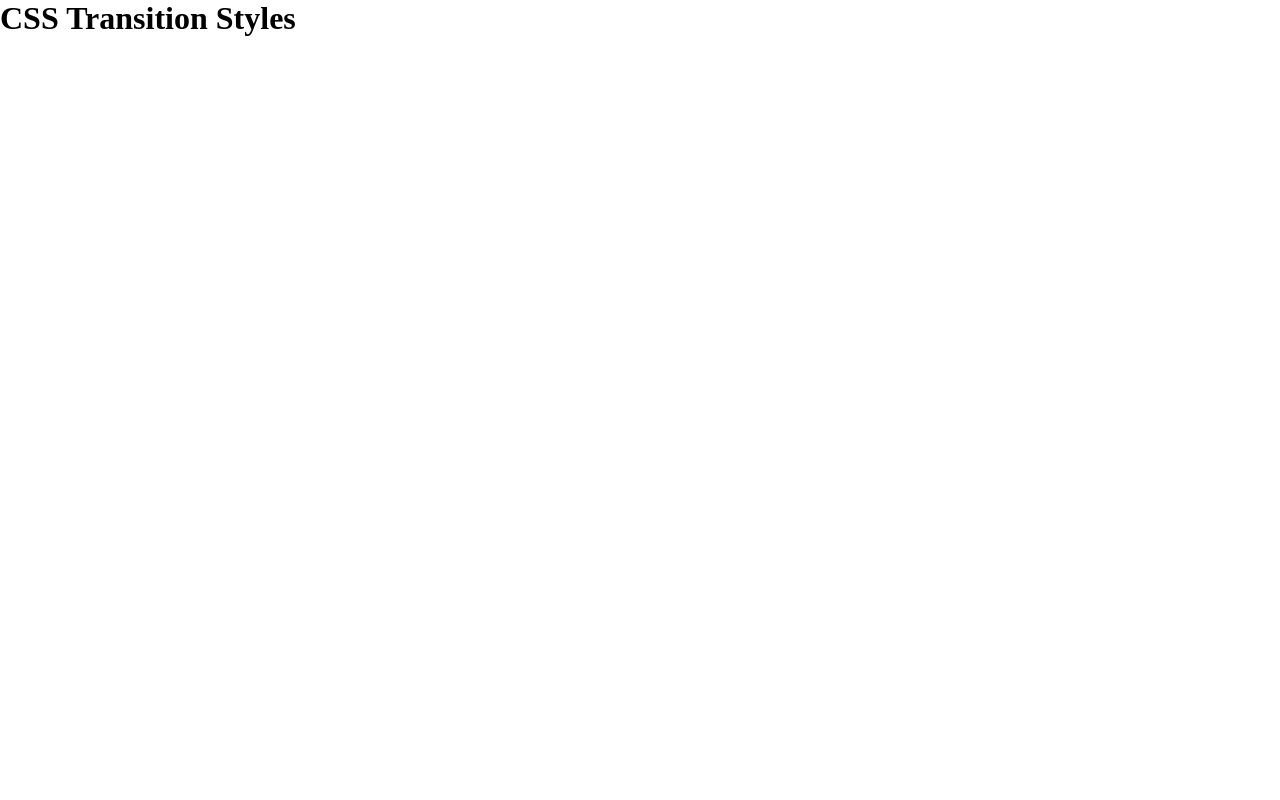
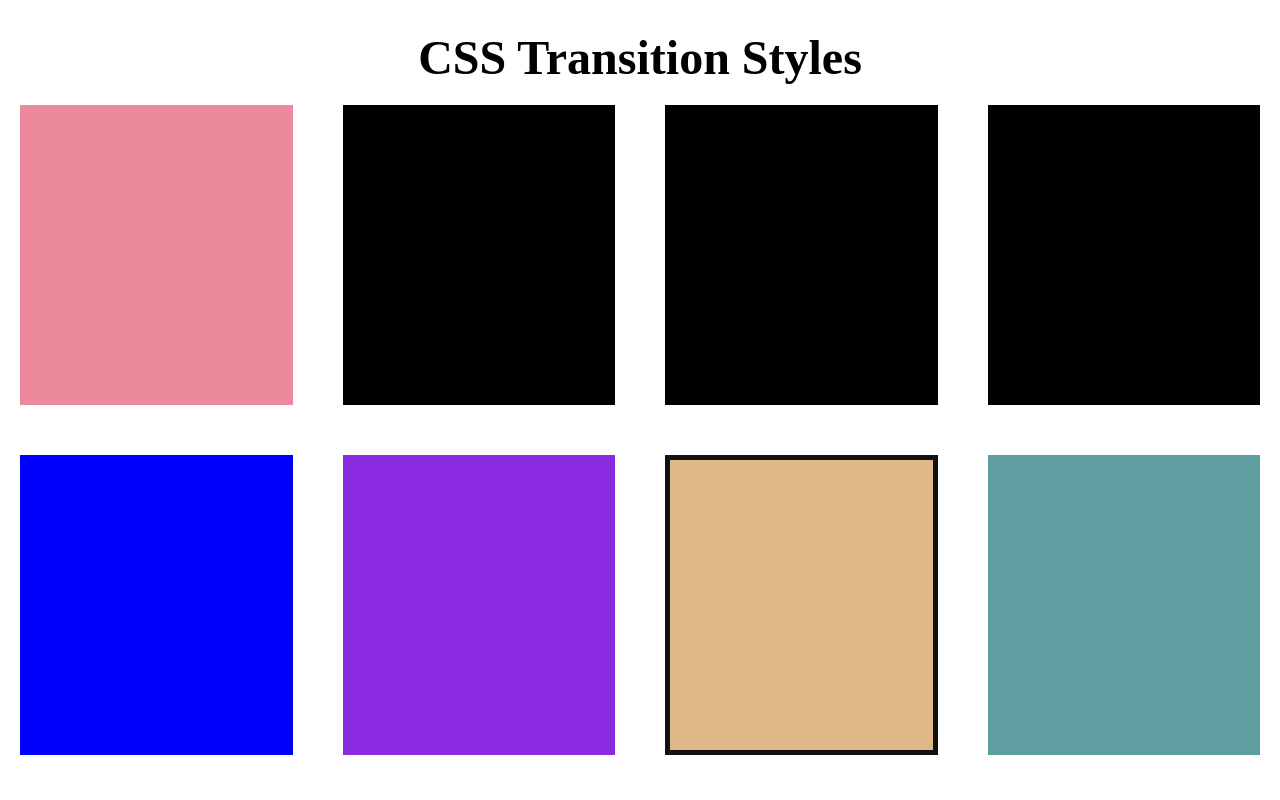
Before and after one commit to sumayaakter533/css-transitions, a plain HTML site: page index.html in a window 1280 px wide. Shown: the top 800 px of the page. Drawn offline with Linux system fonts and the light colour scheme.

Commit message:
Add : css transition style on hover transition 1 - fade transition 2 - background color changes transition 3 - grow div size transition 4 - shrink div size transition 5 - rotate div transition 6 - square to circle transition 7 - 3d shadow transition 8 - swing transition1 9 - border inset

```diff
--- a/css/style.css
+++ b/css/style.css
@@ -3,3 +3,126 @@
     padding: 0;
     box-sizing: border-box;
 }
+
+h1 {
+    text-align: center;
+    padding-top: 30px;
+    font-size: 48px;
+}
+
+#parent {
+    padding: 20px;
+    display: grid;
+    gap: 50px;
+    margin-bottom: 100px;
+    grid-template-columns: repeat(4, 1fr);
+}
+
+div {
+    height: 300px;
+    background: #000;
+    transition: all linear 0.4s;
+}
+
+/* Todo: Transition 1 - fade (using opacity) */
+.transition-style_1 {
+    background: crimson;
+}
+
+.fade {
+    opacity: 0.5;
+}
+
+.fade:hover {
+    opacity: 1;
+}
+
+/* Todo: Transition 2 - background color change */
+.background-color:hover {
+    background-color: royalblue;
+}
+
+/* Todo: Transition 3 - grow div size */
+.grow:hover {
+    background-color: orangered;
+    /* transform: scaleY(1.1);
+    transform: scaleX(1.1); */
+    transform: scale(1.1);
+}
+
+/* Todo: Transition 4 - Shrink div size */
+.shrink:hover {
+    background-color: green;
+    /* transform: scaleY(0.9);
+    transform: scaleX(0.9); */
+    transform: scale(0.9);
+}
+
+/* Todo: Transition 5 - rotate the div */
+.transition-style_5 {
+    background-color: blue;
+}
+
+.rotate:hover {
+    /* transform: rotate3d(1, 1, 0, 30deg); */
+    transform: translateX(10px) rotate3d(1, 1, 0, 30deg) scale(0.8);
+    box-shadow: 6px 6px 10px 5px crimson;
+}
+
+/* Todo: Transition 6 - square to circle */
+.transition-style_6 {
+    background-color: blueviolet;
+}
+
+.circle:hover {
+    border-radius: 50%;
+}
+
+/* Todo: Transition 7 - 3D shadow */
+.transition-style_7 {
+    background-color: burlywood;
+    border: 5px solid #111;
+}
+
+.threed:hover {
+    box-shadow: 10px 10px red, 20px 20px blue, 30px 30px green;
+    /* transform: translateX(-30px); */
+    transform: rotateZ(360deg);
+}
+
+/* Todo: Transition 8 - swing */
+@keyframes swing {
+    0% {
+        transform: rotate(0deg);
+    }
+    20% {
+        transform: rotate(15deg);
+    }
+    40% {
+        transform: rotate(-10deg);
+    }
+    60% {
+        transform: rotate(5deg);
+    }
+    80% {
+        transform: rotate(-5deg);
+    }
+    100% {
+        transform: rotate(0deg);
+    }
+}
+
+.transition-style_8 {
+    background-color: cadetblue;
+}
+
+.swing:hover {
+    animation: swing 1s ease-in-out infinite;
+    /* animation: swing 1s ease; */
+    animation-iteration-count: 1;
+}
+
+/* Todo: Transition 9 - border inset */
+.border:hover {
+    box-shadow: inset 0 0 0 25px #53a7ea;
+}
--- a/index.html
+++ b/index.html
@@ -9,6 +9,35 @@
     <body>
         <main>
             <h1>CSS Transition Styles</h1>
+
+            <section id="parent">
+                <!-- Todo: Transition style 1 - fade -->
+                <div class="transition-style_1 fade"></div>
+
+                <!-- Todo: Transition style 2 - change background color -->
+                <div class="transition-style_2 background-color"></div>
+
+                <!-- Todo: Transition style 3 - grow div size -->
+                <div class="transition-style_3 grow"></div>
+
+                <!-- Todo: Transition style 4 - shrink div size -->
+                <div class="transition-style_4 shrink"></div>
+
+                <!-- Todo: Transition style 5 - rotate the div -->
+                <div class="transition-style_5 rotate"></div>
+
+                <!-- Todo: Transition style 6 - square to circle -->
+                <div class="transition-style_6 circle"></div>
+
+                <!-- Todo: Transition style 7 - 3D shadow -->
+                <div class="transition-style_7 threed"></div>
+
+                <!-- Todo: Transition style 8 - swing -->
+                <div class="transition-style_8 swing"></div>
+
+                <!-- Todo: Transition style 9 - border inset -->
+                <div class="transition-style_9 border"></div>
+            </section>
         </main>
     </body>
 </html>
```
